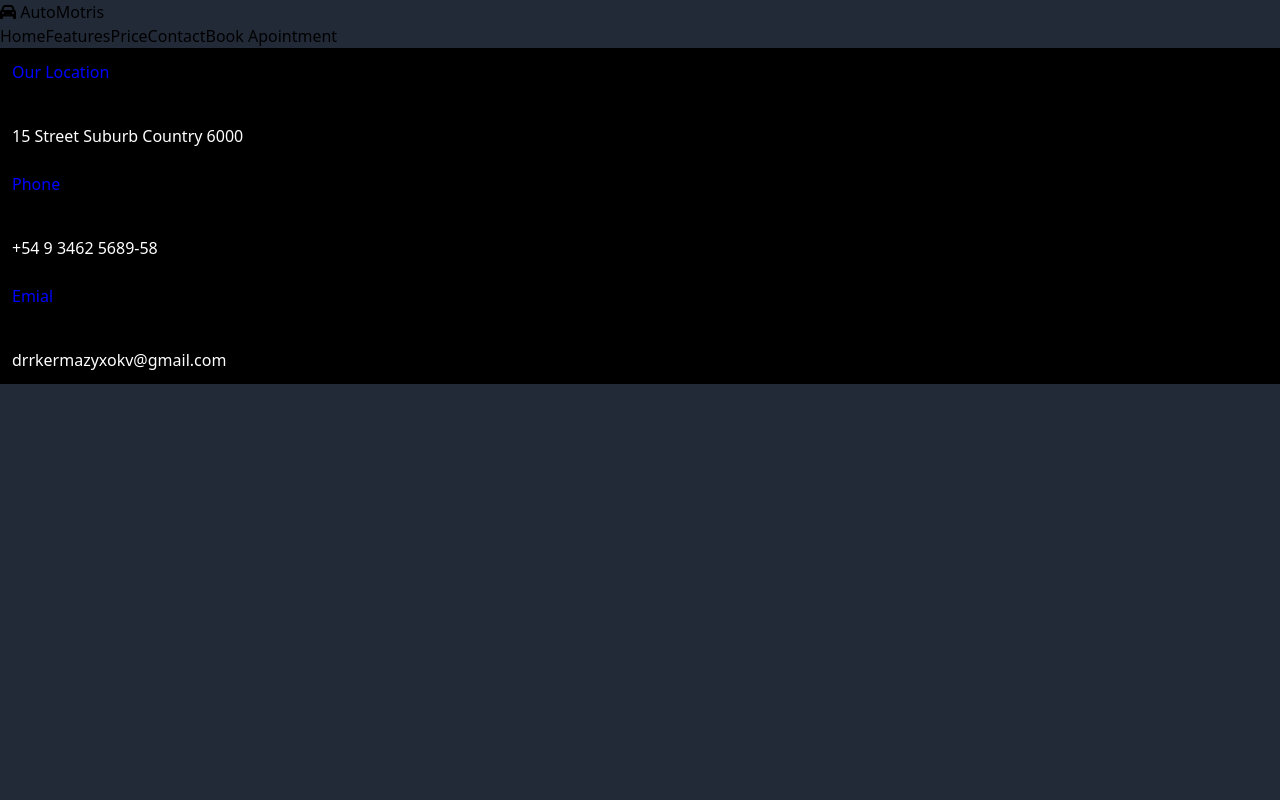
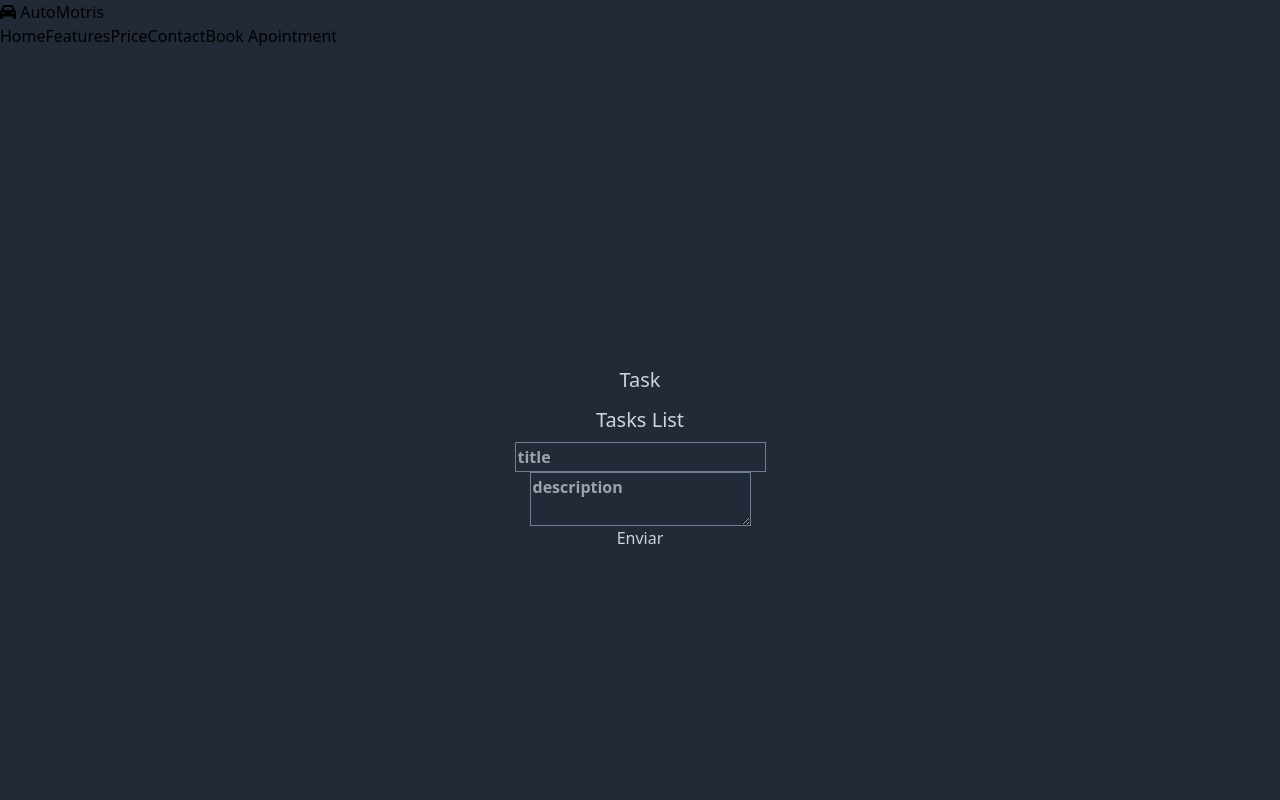
Before and after one commit to DMarzzucco/APIREST-Personnel-Manager, a React (Vite) app: page /messages/1 in a window 1280 px wide. Shown: the top 800 px of the page. Built offline with nearby package versions, Linux system fonts and the light colour scheme.

Commit message:
crud finished

```diff
--- a/package.json
+++ b/package.json
@@ -11,6 +11,7 @@
   },
   "dependencies": {
     "@reduxjs/toolkit": "^2.2.6",
+    "@types/uuid": "^10.0.0",
     "autoprefixer": "^10.4.19",
     "postcss": "^8.4.39",
     "react": "^18.2.0",
@@ -18,7 +19,8 @@
     "react-redux": "^9.1.2",
     "react-router-dom": "^6.23.1",
     "sass": "^1.77.2",
-    "tailwindcss": "^3.4.4"
+    "tailwindcss": "^3.4.4",
+    "uuid": "^10.0.0"
   },
   "devDependencies": {
     "@types/react": "^18.2.66",
--- a/src/App.tsx
+++ b/src/App.tsx
@@ -1,7 +1,7 @@
 import { BrowserRouter as Router, Routes, Route } from 'react-router-dom'
 import './App.scss'
 import { Footer, Header } from './components/common';
-import { Home, Message } from './pages';
+import { Home, ListTasks, Message } from './pages';
 import { AuthProvider } from './context';
 function App() {
   return (
@@ -11,6 +11,8 @@ function App() {
         <Routes>
           <Route path='/' element={<Home />} />
           <Route path='/messages' element={<Message />} />
+          <Route path='/messages/:id' element={<Message />} />
+          <Route path='/lists' element={<ListTasks />} />
         </Routes>
         <Footer />
       </Router>
--- a/src/app/store.ts
+++ b/src/app/store.ts
@@ -1,9 +1,11 @@
 import { configureStore } from "@reduxjs/toolkit";
 import counterReducer from "../features/counter/counterSlice";
+import taskSlice from "../features/tasks/tasksSlice";
 
 export const store = configureStore({
     reducer: {
         counter: counterReducer,
+        tasks: taskSlice,
     }
 })
 
--- /dev/null
+++ b/src/features/tasks/tasksSlice.ts
@@ -0,0 +1,51 @@
+import { createSlice, PayloadAction } from "@reduxjs/toolkit";
+
+interface taskProps {
+    id: number;
+    title: string;
+    description: string;
+    completed: boolean
+}
+interface tasksTyp {
+    tasks: taskProps[]
+    nexId: number
+}
+
+export const initialTask: tasksTyp = {
+    tasks: [
+        {
+            id: 0,
+            title: "nene",
+            description: "wuwuw",
+            completed: false
+        }
+    ],
+    nexId: 1
+}
+
+export const taskSlice = createSlice({
+    name: "tasks",
+    initialState: initialTask,
+    reducers: {
+        addTask: (state, action: PayloadAction<Omit<taskProps, 'id'>>) => {
+            state.tasks.push({ ...action.payload, id: state.nexId })
+            state.nexId += 1
+        },
+        deleteTask: (state, action: PayloadAction<{ id: number }>) => {
+            const taskFound = state.tasks.findIndex(tasks => tasks.id === action.payload.id)
+            if (taskFound >= 0) {
+                state.tasks.splice(taskFound, 1)
+            }
+        },
+        editTask: (state, action: PayloadAction<taskProps>) => {
+            const { id, title, description } = action.payload
+            const taskFound = state.tasks.find(tasks => tasks.id === id)
+            if (taskFound) {
+                taskFound.title = title;
+                taskFound.description = description
+            }
+        }
+    }
+})
+export const { addTask, deleteTask, editTask } = taskSlice.actions
+export default taskSlice.reducer
--- a/src/index.scss
+++ b/src/index.scss
@@ -3,9 +3,24 @@
 @tailwind utilities;
 @tailwind variants;
 
-body{
+@mixin input-style {
+  background-color: #222a38;
+  border: 1px solid slategrey;
+  padding: 2px;
+  font-weight: bold;
+}
+
+body {
   background: #222a38;
   margin: 0;
   min-height: 100%;
   font-family: system-ui, -apple-system, BlinkMacSystemFont, 'Segoe UI', Roboto, Oxygen, Ubuntu, Cantarell, 'Open Sans', 'Helvetica Neue', sans-serif;
+
+  input {
+    @include input-style()
+  }
+
+  textarea {
+    @include input-style()
+  }
 }
--- a/src/pages/Message.tsx
+++ /dev/null
@@ -1,24 +0,0 @@
-import { useDispatch, useSelector } from "react-redux";
-import { RootState } from "../app/store";
-import { decrement, increment, reset } from "../features/counter/counterSlice";
-
-function Message() {
-    const count = useSelector((state: RootState) => state.counter.value)
-    const dispatch = useDispatch()
-    return (
-        <>
-            <section className="h-screen text-white flex flex-col justify-center items-center">
-                <div className=" border border-slate-300 p-2 rounded-full text-xl flex flex-row justify-center items-center">
-                    <button onClick={() => dispatch(increment())}>+</button>
-                    <span className="mx-2">{count}</span>
-                    <button onClick={() => dispatch(decrement())}>-</button>
-                </div>
-                <div>
-                    <button onClick={() => dispatch(reset())}>Reset</button>
-                </div>
-            </section>
-        </>
-    )
-}
-
-export default Message;
--- /dev/null
+++ b/src/pages/Tasks/Message.tsx
@@ -0,0 +1,86 @@
+import React, { useEffect, useState } from "react";
+import { useDispatch, useSelector } from "react-redux";
+import { Link, useNavigate, useParams } from "react-router-dom";
+import { addTask, editTask } from "../../features/tasks/tasksSlice";
+import { RootState } from "../../app/store";
+
+interface taskPropet {
+    title: string;
+    description: string;
+    completed: boolean;
+}
+const task: Omit<taskPropet, 'completed'> = {
+    title: "",
+    description: "",
+}
+// imporrtar constante y interfaz
+function Message() {
+    const [newTask, setNewTask] = useState<Omit<taskPropet, 'completed'>>(task)
+
+    const handleChange = (e: React.ChangeEvent<HTMLTextAreaElement | HTMLInputElement>) => {
+        setNewTask(prev => ({
+            ...prev,
+            [e.target.name]: e.target.value
+        }))
+    }
+    const dispatch = useDispatch();
+    const selector = useSelector((state: RootState) => state.tasks);
+    const nav = useNavigate();
+    const params = useParams<{ id: string }>();
+
+    const handlSubmit = (e: React.FormEvent) => {
+        e.preventDefault()
+        if (params.id) {
+            const update = {
+                ...newTask,
+                id: Number(params.id),
+                completed: false
+            }
+            dispatch(editTask(update))
+        } else {
+            dispatch(addTask({
+                ...newTask,
+                completed: false
+            }))
+            console.log(newTask)
+            setNewTask(task)
+        }
+        nav('/lists')
+    }
+    useEffect(() => {
+        if (params.id) {
+            const task = selector.tasks.find(task => task.id === Number(params.id))
+            if (task) {
+                setNewTask({ title: task.title, description: task.description })
+            }
+        }
+    }, [])
+    return (
+        <section className="h-screen text-slate-300 flex flex-col justify-center items-center">
+            <div className=" p-2  text-xl flex flex-col justify-center items-center">
+                <h1 className="my-3">Task</h1>
+                <Link to={"/lists"}> Tasks List</Link>
+            </div>
+            <form
+                onSubmit={handlSubmit}
+                className="flex flex-col justify-center items-center">
+                <input
+                    name="title"
+                    type="text"
+                    placeholder="title"
+                    value={newTask.title}
+                    onChange={handleChange}
+                />
+                <textarea
+                    name="description"
+                    placeholder="description"
+                    value={newTask.description}
+                    onChange={handleChange}
+                ></textarea>
+                <button type="submit" >Enviar</button>
+            </form>
+        </section>
+    )
+}
+
+export default Message;
--- /dev/null
+++ b/src/pages/Tasks/listTasks.tsx
@@ -0,0 +1,36 @@
+import { useDispatch, useSelector } from "react-redux";
+import { RootState } from "../../app/store";
+import { Link } from "react-router-dom";
+import { deleteTask } from "../../features/tasks/tasksSlice";
+
+function listTasks() {
+    const tasks = useSelector((state: RootState) => state.tasks.tasks)
+    console.log(tasks)
+
+    const dispatch = useDispatch()
+
+    const handleDelete = (id: number) => {
+        // console.log(id)
+        dispatch(deleteTask({ id }))
+    }
+    return (
+        <section className="text-slate-300 h-screen w-full flex flex-col justify-center items-center">
+            <div className="flex flex-col justify-center items-center">
+                <h1>List Tasks {tasks.length}</h1>
+                <Link to={"/messages"}>Add Tasks</Link>
+            </div >
+            {tasks.map(task => (
+                <div key={task.id} className="border border-teal-400 flex flex-col justify-center items-center p-3" >
+                    <h1>{task.title}</h1>
+                    <h2>{task.description}</h2>
+                    <button onClick={() => handleDelete(task.id)}>
+                        Delete
+                    </button>
+                    <Link to={`/messages/${task.id}`}>Update</Link>
+                </div>
+            ))}
+
+        </section>
+    )
+}
+export default listTasks;
--- a/src/pages/index.ts
+++ b/src/pages/index.ts
@@ -1,2 +1,3 @@
 export { default as Home } from './Home';
-export { default as Message } from './Message';
+export { default as Message } from './Tasks/Message';
+export { default as ListTasks } from "./Tasks/listTasks";
```
Also changed, not shown: 1 other file (tests, documents, lock files or other folders).
